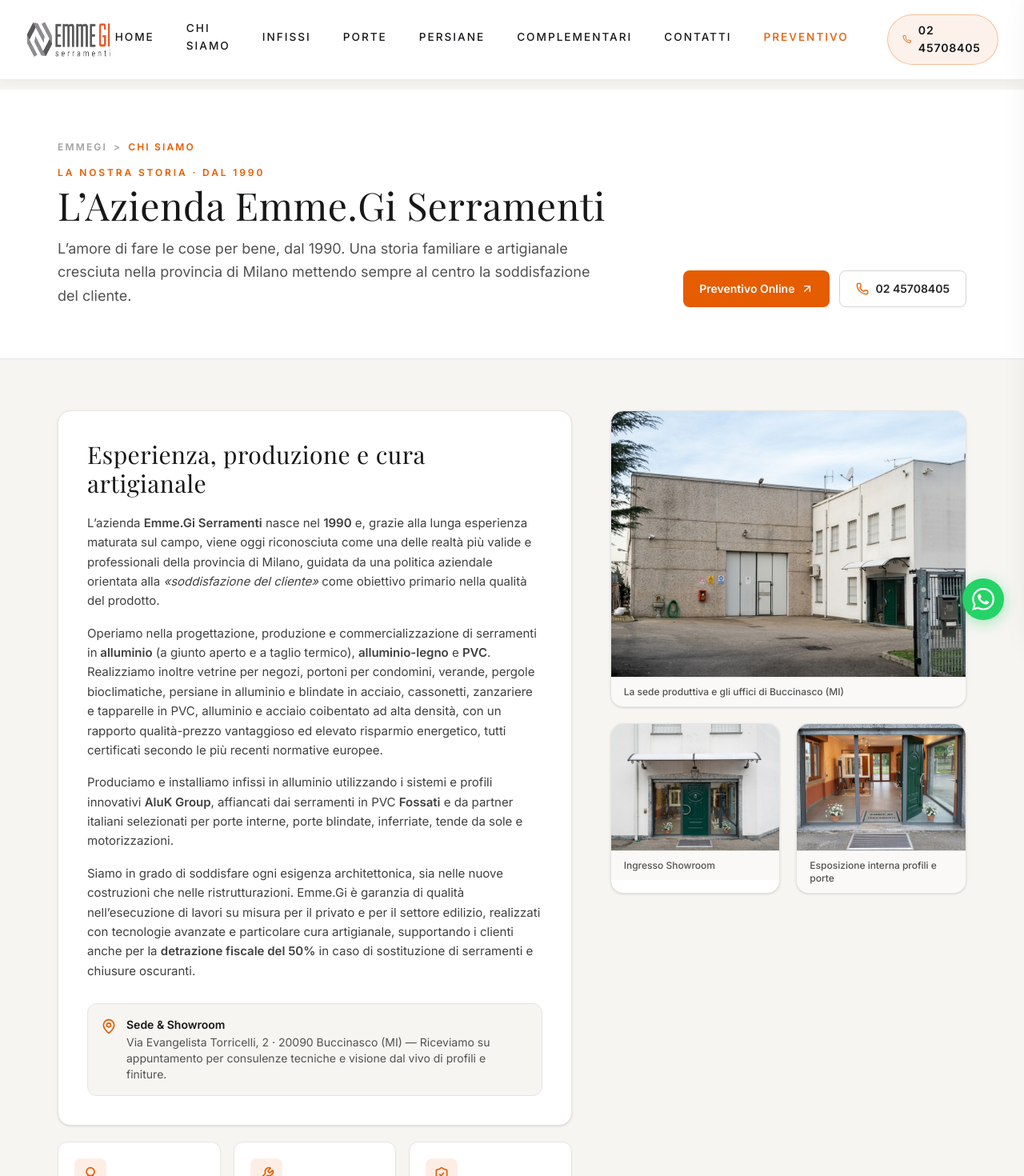
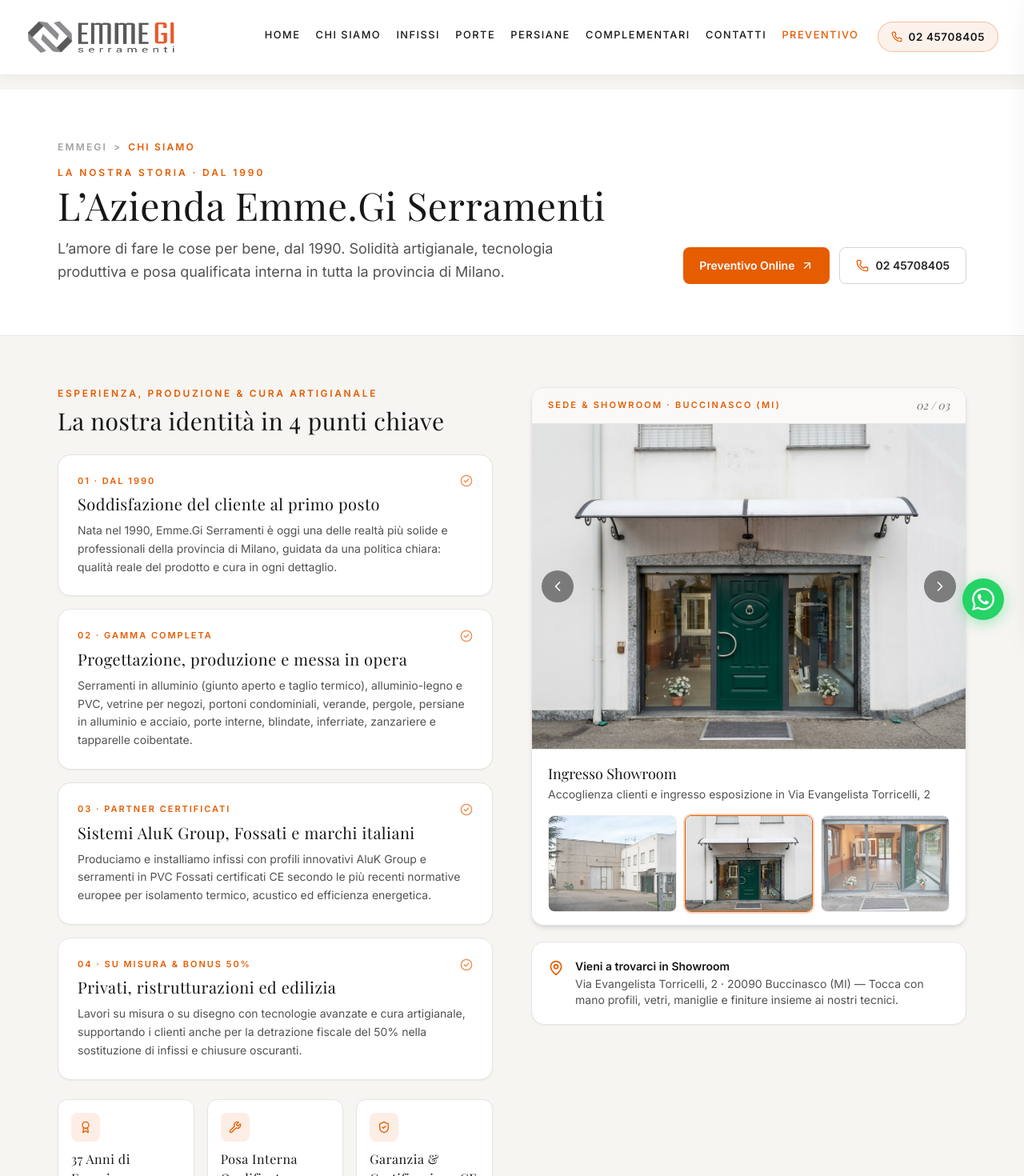
Before and after one commit to nicolamaraschi/emmeggiSerramenti, a React (Vite) app: page /chi-siamo in a window 1280 px wide. Shown: the top 1470 px of the page at 80% size. Built offline with nearby package versions, Linux system fonts and the light colour scheme; a web font is replaced by a local one.

Commit message:
Keep desktop navbar single-line and add Showroom carousel + structured key points in Chi Siamo

```diff
--- a/src/components/Header.css
+++ b/src/components/Header.css
@@ -31,6 +31,7 @@
 .logo-container {
   display: inline-flex;
   align-items: center;
+  flex-shrink: 0;
   padding: 0.2rem 0;
   transition: opacity 0.25s ease, transform 0.25s ease;
 }
@@ -41,7 +42,7 @@
 }
 
 .logo-img {
-  height: 46px;
+  height: 42px;
   width: auto;
   display: block;
 }
@@ -49,7 +50,7 @@
 .nav-links {
   display: flex;
   align-items: center;
-  gap: 2.5rem;
+  gap: clamp(1rem, 1.5vw, 1.85rem);
 }
 
 .nav-item-wrapper {
@@ -57,17 +58,19 @@
   height: 100%;
   display: flex;
   align-items: center;
-  padding: 1.5rem 0;
+  padding: 1.35rem 0;
 }
 
 .nav-link {
-  font-size: 0.85rem;
+  font-size: 0.8rem;
   text-transform: uppercase;
-  letter-spacing: 2px;
+  letter-spacing: 1.5px;
   color: var(--text-primary);
   font-weight: 500;
   position: relative;
   padding-bottom: 5px;
+  white-space: nowrap;
+  flex-shrink: 0;
   transition: color 0.3s ease;
 }
 
@@ -164,20 +167,22 @@
 .header-phone-btn {
   display: inline-flex;
   align-items: center;
-  gap: 0.55rem;
+  gap: 0.5rem;
   background: rgba(230, 92, 0, 0.08);
   border: 1px solid rgba(230, 92, 0, 0.35);
-  padding: 0.5rem 1.15rem;
+  padding: 0.45rem 1rem;
   border-radius: 50px;
   color: var(--text-primary);
   font-family: var(--font-body);
-  font-size: 0.88rem;
+  font-size: 0.84rem;
   font-weight: 600;
-  letter-spacing: 0.8px;
+  letter-spacing: 0.6px;
   text-decoration: none;
+  white-space: nowrap;
+  flex-shrink: 0;
   cursor: pointer;
   transition: all 0.3s cubic-bezier(0.16, 1, 0.3, 1);
-  margin-left: 0.5rem;
+  margin-left: 0.25rem;
 }
 
 .header-phone-icon {
--- a/src/pages/ChiSiamoPage.jsx
+++ b/src/pages/ChiSiamoPage.jsx
@@ -1,26 +1,93 @@
-import React from 'react';
+import React, { useEffect, useState } from 'react';
 import { Link } from 'react-router-dom';
-import { ArrowUpRight, Award, MapPin, Phone, ShieldCheck, Wrench } from 'lucide-react';
+import {
+  ArrowUpRight,
+  Award,
+  CheckCircle2,
+  ChevronLeft,
+  ChevronRight,
+  MapPin,
+  Phone,
+  ShieldCheck,
+  Wrench,
+} from 'lucide-react';
+
+const SHOWROOM_SLIDES = [
+  {
+    src: '/azienda-1.jpg',
+    title: 'Sede Produttiva & Uffici',
+    caption: 'Lo stabilimento produttivo e gli uffici operativi a Buccinasco (MI)',
+  },
+  {
+    src: '/azienda-2.jpg',
+    title: 'Ingresso Showroom',
+    caption: 'Accoglienza clienti e ingresso esposizione in Via Evangelista Torricelli, 2',
+  },
+  {
+    src: '/azienda-3.jpg',
+    title: 'Sala Espositiva Interna',
+    caption: 'Profili in alluminio, PVC, legno-alluminio, porte e campioni finiture dal vivo',
+  },
+];
+
+const STORY_POINTS = [
+  {
+    badge: '01 · Dal 1990',
+    title: 'Soddisfazione del cliente al primo posto',
+    text: 'Nata nel 1990, Emme.Gi Serramenti è oggi una delle realtà più solide e professionali della provincia di Milano, guidata da una politica chiara: qualità reale del prodotto e cura in ogni dettaglio.',
+  },
+  {
+    badge: '02 · Gamma Completa',
+    title: 'Progettazione, produzione e messa in opera',
+    text: 'Serramenti in alluminio (giunto aperto e taglio termico), alluminio-legno e PVC, vetrine per negozi, portoni condominiali, verande, pergole, persiane in alluminio e acciaio, porte interne, blindate, inferriate, zanzariere e tapparelle coibentate.',
+  },
+  {
+    badge: '03 · Partner Certificati',
+    title: 'Sistemi AluK Group, Fossati e marchi italiani',
+    text: 'Produciamo e installiamo infissi con profili innovativi AluK Group e serramenti in PVC Fossati certificati CE secondo le più recenti normative europee per isolamento termico, acustico ed efficienza energetica.',
+  },
+  {
+    badge: '04 · Su Misura & Bonus 50%',
+    title: 'Privati, ristrutturazioni ed edilizia',
+    text: 'Lavori su misura o su disegno con tecnologie avanzate e cura artigianale, supportando i clienti anche per la detrazione fiscale del 50% nella sostituzione di infissi e chiusure oscuranti.',
+  },
+];
 
 const HIGHLIGHTS = [
   {
     icon: Award,
-    title: 'Dal 1990 a Buccinasco',
-    text: 'Oltre 37 anni di esperienza nella progettazione, produzione e posa in opera di serramenti su misura nella provincia di Milano.',
+    title: '37 Anni di Esperienza',
+    text: 'Dal 1990 punto di riferimento a Buccinasco, Corsico e Milano Sud.',
   },
   {
     icon: Wrench,
     title: 'Posa Interna Qualificata',
-    text: 'Nessun subappalto: ogni serramento è realizzato e installato con cura artigianale dal nostro personale tecnico interno.',
+    text: 'Installazione diretta con nostro personale tecnico, senza subappalti.',
   },
   {
     icon: ShieldCheck,
-    title: 'Certificazioni & Bonus 50%',
-    text: 'Prodotti certificati CE ad alto risparmio energetico, idonei alla detrazione fiscale del 50% per la sostituzione degli infissi.',
+    title: 'Garanzia & Certificazione CE',
+    text: 'Massima sicurezza antieffrazione e risparmio energetico certificato.',
   },
 ];
 
 export default function ChiSiamoPage() {
+  const [activeSlide, setActiveSlide] = useState(0);
+  const [isPaused, setIsPaused] = useState(false);
+
+  useEffect(() => {
+    if (isPaused) return undefined;
+    const timer = setInterval(() => {
+      setActiveSlide((prev) => (prev + 1) % SHOWROOM_SLIDES.length);
+    }, 4500);
+    return () => clearInterval(timer);
+  }, [isPaused]);
+
+  const prevSlide = () =>
+    setActiveSlide((prev) => (prev - 1 + SHOWROOM_SLIDES.length) % SHOWROOM_SLIDES.length);
+  const nextSlide = () =>
+    setActiveSlide((prev) => (prev + 1) % SHOWROOM_SLIDES.length);
+
   return (
     <main className="min-h-screen bg-[#f6f5f2] pt-28 pb-20">
       {/* Header */}
@@ -43,8 +110,8 @@ export default function ChiSiamoPage() {
                 L’Azienda Emme.Gi Serramenti
               </h1>
               <p className="mt-4 max-w-2xl text-base leading-relaxed text-neutral-600 sm:text-lg">
-                L’amore di fare le cose per bene, dal 1990. Una storia familiare e artigianale
-                cresciuta nella provincia di Milano mettendo sempre al centro la soddisfazione del cliente.
+                L’amore di fare le cose per bene, dal 1990. Solidità artigianale, tecnologia
+                produttiva e posa qualificata interna in tutta la provincia di Milano.
               </p>
             </div>
 
@@ -68,118 +135,156 @@ export default function ChiSiamoPage() {
         </div>
       </section>
 
-      {/* Storia + Gallery */}
+      {/* Main Content: Structured Key Points + Dedicated Showroom Carousel */}
       <section className="py-14 sm:py-16">
         <div className="container">
-          <div className="grid grid-cols-1 gap-10 lg:grid-cols-12 lg:gap-12">
-            {/* Story Text */}
-            <div className="space-y-5 lg:col-span-7">
-              <div className="rounded-2xl border border-neutral-200 bg-white p-7 shadow-sm sm:p-9">
-                <h2 className="font-heading text-2xl text-neutral-900 sm:text-3xl">
-                  Esperienza, produzione e cura artigianale
+          <div className="grid grid-cols-1 gap-10 lg:grid-cols-12 lg:items-start lg:gap-12">
+            {/* Left Column: Structured & Scannable Company Story */}
+            <div className="space-y-6 lg:col-span-6">
+              <div>
+                <p className="text-xs font-semibold uppercase tracking-[0.22em] text-brand">
+                  Esperienza, Produzione &amp; Cura Artigianale
+                </p>
+                <h2 className="mt-2 font-heading text-2xl text-neutral-900 sm:text-3xl">
+                  La nostra identità in 4 punti chiave
                 </h2>
+              </div>
 
-                <div className="mt-5 space-y-4 text-[15px] leading-relaxed text-neutral-700">
-                  <p>
-                    L’azienda <strong>Emme.Gi Serramenti</strong> nasce nel <strong>1990</strong> e,
-                    grazie alla lunga esperienza maturata sul campo, viene oggi riconosciuta come una
-                    delle realtà più valide e professionali della provincia di Milano, guidata da una
-                    politica aziendale orientata alla <em>«soddisfazione del cliente»</em> come obiettivo
-                    primario nella qualità del prodotto.
-                  </p>
-                  <p>
-                    Operiamo nella progettazione, produzione e commercializzazione di serramenti in
-                    <strong> alluminio</strong> (a giunto aperto e a taglio termico),{' '}
-                    <strong>alluminio-legno</strong> e <strong>PVC</strong>. Realizziamo inoltre
-                    vetrine per negozi, portoni per condomini, verande, pergole bioclimatiche, persiane
-                    in alluminio e blindate in acciaio, cassonetti, zanzariere e tapparelle in PVC,
-                    alluminio e acciaio coibentato ad alta densità, con un rapporto qualità-prezzo
-                    vantaggioso ed elevato risparmio energetico, tutti certificati secondo le più
-                    recenti normative europee.
-                  </p>
-                  <p>
-                    Produciamo e installiamo infissi in alluminio utilizzando i sistemi e profili
-                    innovativi <strong>AluK Group</strong>, affiancati dai serramenti in PVC{' '}
-                    <strong>Fossati</strong> e da partner italiani selezionati per porte interne,
-                    porte blindate, inferriate, tende da sole e motorizzazioni.
-                  </p>
-                  <p>
-                    Siamo in grado di soddisfare ogni esigenza architettonica, sia nelle nuove
-                    costruzioni che nelle ristrutturazioni. Emme.Gi è garanzia di qualità
-                    nell’esecuzione di lavori su misura per il privato e per il settore edilizio,
-                    realizzati con tecnologie avanzate e particolare cura artigianale, supportando i
-                    clienti anche per la <strong>detrazione fiscale del 50%</strong> in caso di
-                    sostituzione di serramenti e chiusure oscuranti.
-                  </p>
-                </div>
-
-                <div className="mt-7 flex items-start gap-3 rounded-xl border border-neutral-200 bg-[#f6f5f2] p-4 text-sm text-neutral-700">
-                  <MapPin className="mt-0.5 h-5 w-5 shrink-0 text-brand" />
-                  <div>
-                    <p className="font-semibold text-neutral-900">Sede &amp; Showroom</p>
-                    <p className="mt-0.5 text-neutral-600">
-                      Via Evangelista Torricelli, 2 · 20090 Buccinasco (MI) — Riceviamo su appuntamento
-                      per consulenze tecniche e visione dal vivo di profili e finiture.
+              <div className="space-y-4">
+                {STORY_POINTS.map((point) => (
+                  <div
+                    key={point.badge}
+                    className="rounded-2xl border border-neutral-200 bg-white p-5 shadow-xs transition hover:border-brand/40 sm:p-6"
+                  >
+                    <div className="flex items-center justify-between gap-2">
+                      <span className="text-[11px] font-bold uppercase tracking-[0.18em] text-brand">
+                        {point.badge}
+                      </span>
+                      <CheckCircle2 className="h-4 w-4 shrink-0 text-brand/70" />
+                    </div>
+                    <h3 className="mt-1.5 font-heading text-xl text-neutral-900">
+                      {point.title}
+                    </h3>
+                    <p className="mt-2 text-sm leading-relaxed text-neutral-600">
+                      {point.text}
                     </p>
                   </div>
-                </div>
+                ))}
               </div>
 
-              {/* 3 Pillars */}
+              {/* 3 Compact Pillars */}
               <div className="grid grid-cols-1 gap-4 sm:grid-cols-3">
                 {HIGHLIGHTS.map((item) => {
                   const Icon = item.icon;
                   return (
                     <div
                       key={item.title}
-                      className="rounded-xl border border-neutral-200 bg-white p-5 shadow-xs"
+                      className="rounded-xl border border-neutral-200 bg-white p-4 shadow-xs"
                     >
-                      <div className="mb-3 flex h-10 w-10 items-center justify-center rounded-lg bg-brand/10 text-brand">
-                        <Icon className="h-5 w-5" />
+                      <div className="mb-2.5 flex h-9 w-9 items-center justify-center rounded-lg bg-brand/10 text-brand">
+                        <Icon className="h-4 w-4" />
                       </div>
-                      <h3 className="font-heading text-lg text-neutral-900">{item.title}</h3>
-                      <p className="mt-1.5 text-xs leading-relaxed text-neutral-600">{item.text}</p>
+                      <h3 className="font-heading text-base text-neutral-900">{item.title}</h3>
+                      <p className="mt-1 text-xs leading-relaxed text-neutral-600">{item.text}</p>
                     </div>
                   );
                 })}
               </div>
             </div>
 
-            {/* Company Photos */}
-            <div className="space-y-5 lg:col-span-5">
-              <figure className="overflow-hidden rounded-2xl border border-neutral-200 bg-white shadow-sm">
-                <img
-                  src="/azienda-1.jpg"
-                  alt="Sede produttiva e uffici Emme.Gi Serramenti a Buccinasco"
-                  className="aspect-[4/3] w-full object-cover"
-                />
-                <figcaption className="border-t border-neutral-200 bg-[#faf9f7] px-4 py-2.5 text-xs font-medium text-neutral-600">
-                  La sede produttiva e gli uffici di Buccinasco (MI)
-                </figcaption>
-              </figure>
+            {/* Right Column: Dedicated High-Res Showroom & Headquarters Carousel */}
+            <div className="space-y-5 lg:sticky lg:top-28 lg:col-span-6">
+              <div
+                onMouseEnter={() => setIsPaused(true)}
+                onMouseLeave={() => setIsPaused(false)}
+                className="overflow-hidden rounded-2xl border border-neutral-200 bg-white shadow-md"
+              >
+                <div className="flex items-center justify-between border-b border-neutral-200 bg-[#faf9f7] px-5 py-3">
+                  <span className="text-[11px] font-bold uppercase tracking-[0.2em] text-brand">
+                    Sede &amp; Showroom · Buccinasco (MI)
+                  </span>
+                  <span className="font-heading text-sm italic text-neutral-500">
+                    0{activeSlide + 1} / 0{SHOWROOM_SLIDES.length}
+                  </span>
+                </div>
 
-              <div className="grid grid-cols-1 gap-5 sm:grid-cols-2 lg:grid-cols-1 xl:grid-cols-2">
-                <figure className="overflow-hidden rounded-2xl border border-neutral-200 bg-white shadow-sm">
-                  <img
-                    src="/azienda-2.jpg"
-                    alt="Ingresso showroom Emme.Gi Serramenti"
-                    className="aspect-[4/3] w-full object-cover"
-                  />
-                  <figcaption className="border-t border-neutral-200 bg-[#faf9f7] px-4 py-2.5 text-xs font-medium text-neutral-600">
-                    Ingresso Showroom
-                  </figcaption>
-                </figure>
+                <div className="relative aspect-[4/3] w-full overflow-hidden bg-neutral-100">
+                  {SHOWROOM_SLIDES.map((slide, idx) => (
+                    <img
+                      key={slide.src}
+                      src={slide.src}
+                      alt={slide.title}
+                      className={`absolute inset-0 h-full w-full object-cover transition-opacity duration-700 ${
+                        idx === activeSlide ? 'opacity-100' : 'pointer-events-none opacity-0'
+                      }`}
+                    />
+                  ))}
 
-                <figure className="overflow-hidden rounded-2xl border border-neutral-200 bg-white shadow-sm">
-                  <img
-                    src="/azienda-3.jpg"
-                    alt="Sala espositiva interna Emme.Gi Serramenti"
-                    className="aspect-[4/3] w-full object-cover"
-                  />
-                  <figcaption className="border-t border-neutral-200 bg-[#faf9f7] px-4 py-2.5 text-xs font-medium text-neutral-600">
-                    Esposizione interna profili e porte
-                  </figcaption>
-                </figure>
+                  <button
+                    type="button"
+                    onClick={prevSlide}
+                    aria-label="Foto precedente"
+                    className="absolute left-3 top-1/2 flex h-10 w-10 -translate-y-1/2 cursor-pointer items-center justify-center rounded-full bg-black/45 text-white backdrop-blur-sm transition hover:bg-brand"
+                  >
+                    <ChevronLeft className="h-5 w-5" />
+                  </button>
+                  <button
+                    type="button"
+                    onClick={nextSlide}
+                    aria-label="Foto successiva"
+                    className="absolute right-3 top-1/2 flex h-10 w-10 -translate-y-1/2 cursor-pointer items-center justify-center rounded-full bg-black/45 text-white backdrop-blur-sm transition hover:bg-brand"
+                  >
+                    <ChevronRight className="h-5 w-5" />
+                  </button>
+                </div>
+
+                <div className="border-t border-neutral-200 bg-white px-5 py-4">
+                  <p className="font-heading text-lg text-neutral-900">
+                    {SHOWROOM_SLIDES[activeSlide].title}
+                  </p>
+                  <p className="mt-0.5 text-sm text-neutral-600">
+                    {SHOWROOM_SLIDES[activeSlide].caption}
+                  </p>
+
+                  {/* Clickable Thumbnail Strip */}
+                  <div className="mt-4 grid grid-cols-3 gap-2.5">
+                    {SHOWROOM_SLIDES.map((slide, idx) => {
+                      const active = idx === activeSlide;
+                      return (
+                        <button
+                          key={slide.src}
+                          type="button"
+                          onClick={() => setActiveSlide(idx)}
+                          className={`group relative overflow-hidden rounded-lg border transition ${
+                            active
+                              ? 'border-brand ring-2 ring-brand/25'
+                              : 'border-neutral-200 opacity-70 hover:opacity-100'
+                          } cursor-pointer`}
+                        >
+                          <img
+                            src={slide.src}
+                            alt={slide.title}
+                            className="aspect-[4/3] w-full object-cover"
+                          />
+                        </button>
+                      );
+                    })}
+                  </div>
+                </div>
+              </div>
+
+              {/* Location Card */}
+              <div className="flex items-start gap-3.5 rounded-2xl border border-neutral-200 bg-white p-5 text-sm text-neutral-700 shadow-xs">
+                <MapPin className="mt-0.5 h-5 w-5 shrink-0 text-brand" />
+                <div>
+                  <p className="font-semibold text-neutral-900">
+                    Vieni a trovarci in Showroom
+                  </p>
+                  <p className="mt-0.5 text-neutral-600">
+                    Via Evangelista Torricelli, 2 · 20090 Buccinasco (MI) — Tocca con mano profili,
+                    vetri, maniglie e finiture insieme ai nostri tecnici.
+                  </p>
+                </div>
               </div>
             </div>
           </div>
```
